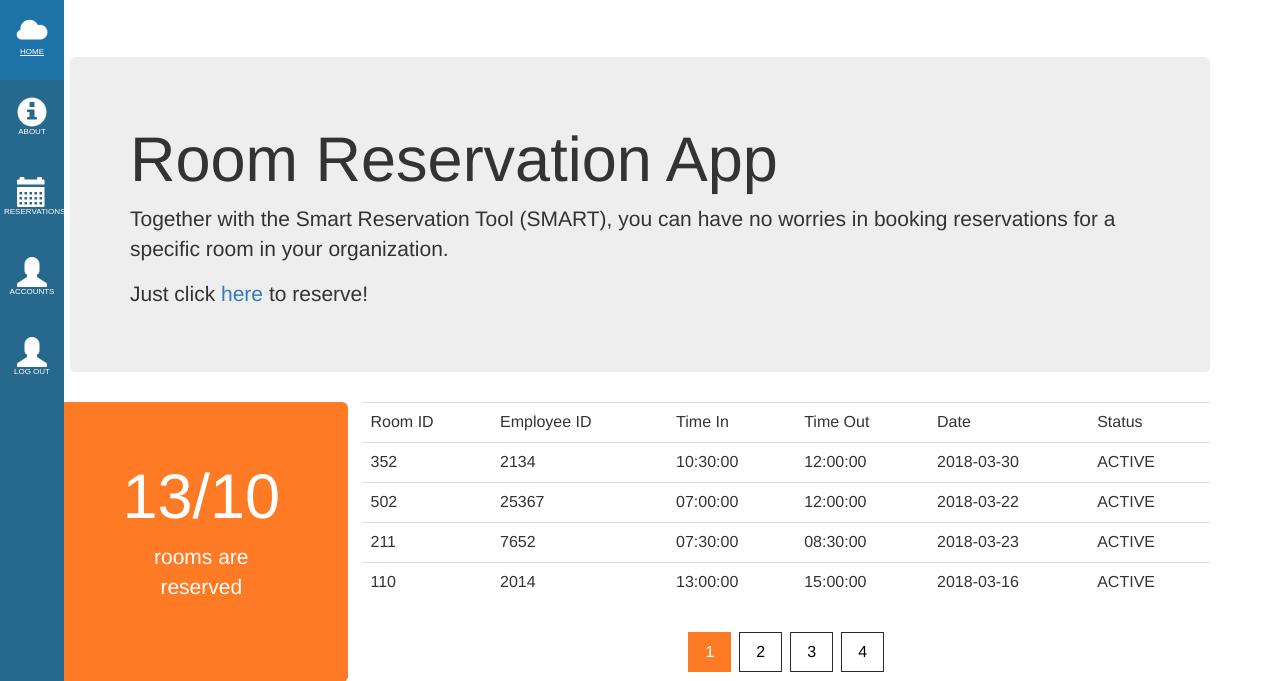
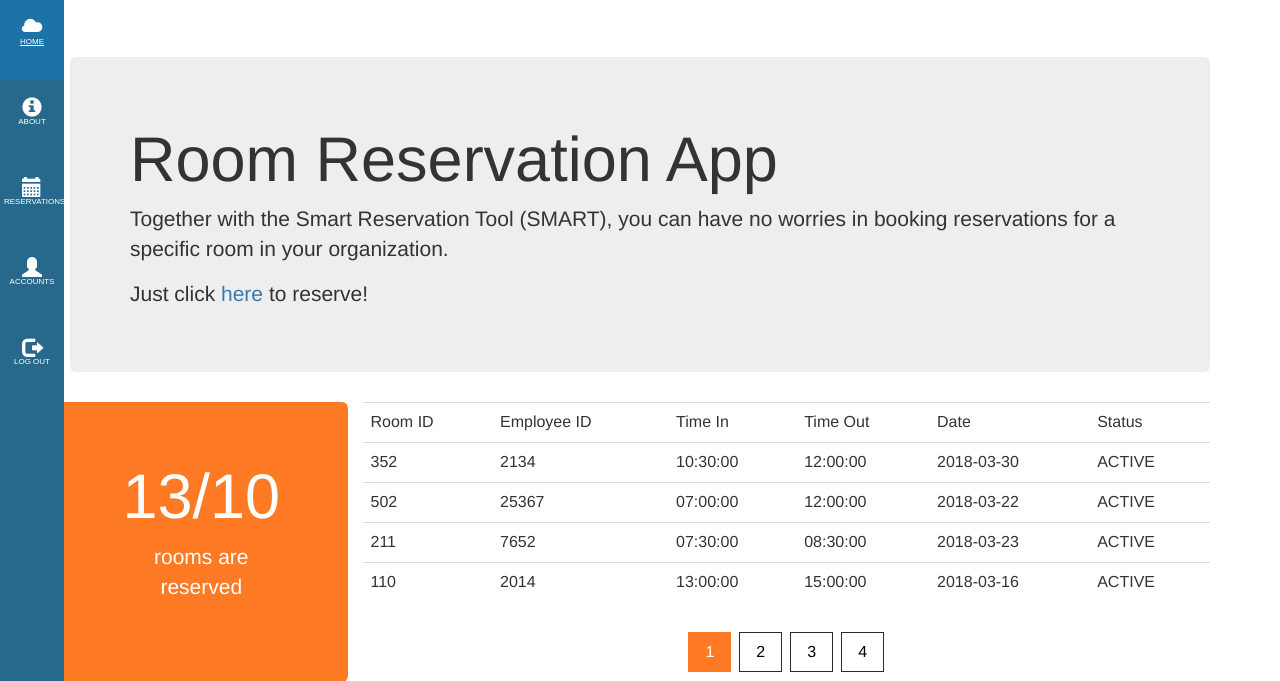
Before and after one commit to Group1Systmad/Room_Reservation_System, a PHP site: page /homepage.php in a window 1280 px wide. Shown: the top 681 px of the page. Run offline with PHP 8.4, Linux system fonts and the light colour scheme; data comes from the database, SQL or seed files in the repository.

```diff
--- a/bren/side_bar.css
+++ b/bren/side_bar.css
@@ -65,5 +65,5 @@ body,html{
     text-transform: uppercase;
 }
 .glyphicon{
-    font-size: 30px;
+    font-size: 20px;
 }
--- a/homepage.php
+++ b/homepage.php
@@ -80,7 +80,7 @@ session_start();
         <li><a href="#"><span class="glyphicon glyphicon-info-sign"></span><span class="menu_label">About</span></a></li>
         <li><a href="schedtable.php"><span class="glyphicon glyphicon-calendar"></span><span class="menu_label">Reservations</span></a></li>
         <li><a href="employees.php"><span class="glyphicon glyphicon-user"></span><span class="menu_label">Accounts</span></a></li>
-        <li><a onclick="return logout()" href="login_page.php"><span class="glyphicon glyphicon-user"></span><span class="menu_label">Log Out</span></a></li>
+        <li><a onclick="return logout()" href="login_page.php"><span class="glyphicon glyphicon-log-out"></span><span class="menu_label">Log Out</span></a></li>
     </ul>
 </div>
 <div class="container">
--- a/login_page.php
+++ b/login_page.php
@@ -111,13 +111,13 @@ session_start();
                     <div class="links">
                         <label for="check1" class="remember-check"><input type="checkbox" name="check_box" id="check1">Remember me</label>
                         <a href="#" name="signup" class = "sign-up">Sign up</a>
-                        <?php
+<!--                        <?php
                         $_SESSION["username"] = 1;
                         $_SESSION["oldpass"] = 1;
                         $_SESSION["newpass"] = 1;
                         $_SESSION["cnpass"] = 1;
                         ?>
-                        <a href="change_pass.php" class="change-pass">Change Password</a>
+                        <a href="change_pass.php" class="change-pass">Change Password</a>-->
                     </div>
                     <div class = "links">
                         <a href="forgotpassword.php" name="forgotpassword" class = "forgot-pass">Forgot Password</a>
```
